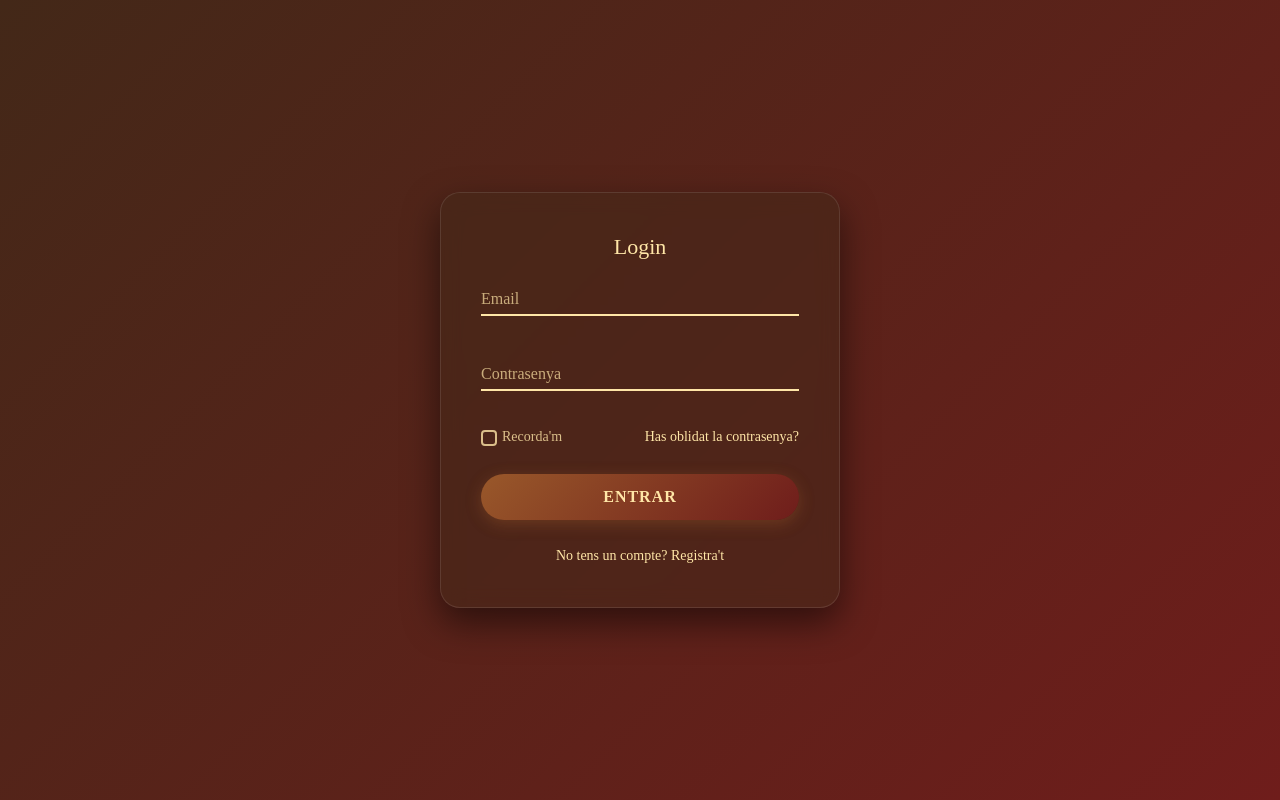
After one commit to RogerMuntane/Ni-un-palo-al-agua, a PHP site: page /public/login.html in a window 1280 px wide. The commit adds this page. Run offline with PHP 8.4, Linux system fonts and the light colour scheme.

Commit message:
Pagina Login

```diff
--- a/Projecte Intermodular/Proyecto/public/css/main.css
+++ b/Projecte Intermodular/Proyecto/public/css/main.css
@@ -1278,6 +1278,204 @@ header .overlay-sidepanel.active {
   margin-bottom: 35px;
 }
 
+* {
+  margin: 0;
+  padding: 0;
+  -webkit-box-sizing: border-box;
+          box-sizing: border-box;
+  font-family: "NunitoSans";
+}
+
+.pagina-login {
+  display: -webkit-box;
+  display: -ms-flexbox;
+  display: flex;
+  -webkit-box-pack: center;
+      -ms-flex-pack: center;
+          justify-content: center;
+  -webkit-box-align: center;
+      -ms-flex-align: center;
+          align-items: center;
+  min-height: 100vh;
+  background: linear-gradient(135deg, #432818 0%, #6F1D1B 100%);
+}
+
+.login-camps {
+  position: relative;
+  width: 90%;
+  max-width: 400px;
+  padding: 40px;
+  background: rgba(67, 40, 24, 0.5);
+  -webkit-box-shadow: 0 15px 35px rgba(0, 0, 0, 0.5);
+          box-shadow: 0 15px 35px rgba(0, 0, 0, 0.5);
+  border-radius: 20px;
+  border: 1px solid rgba(255, 255, 255, 0.1);
+  backdrop-filter: blur(10px);
+  overflow: hidden;
+}
+
+h2 {
+  text-align: center;
+  color: #FFE6A7;
+  font-size: 32px;
+  margin-bottom: 30px;
+}
+
+.camps-texts {
+  position: relative;
+  margin-bottom: 35px;
+}
+
+.camps-texts input {
+  width: 100%;
+  padding: 10px 0;
+  font-size: 16px;
+  color: #FFE6A7;
+  background: transparent;
+  border: none;
+  border-bottom: 2px solid #FFE6A7;
+  outline: none;
+  -webkit-transition: border-color 0.3s ease;
+  transition: border-color 0.3s ease;
+}
+
+.camps-texts label {
+  position: absolute;
+  top: 0;
+  left: 0;
+  padding: 10px 0;
+  font-size: 16px;
+  color: #FFE6A7;
+  opacity: 0.7;
+  pointer-events: none;
+  -webkit-transition: all 0.3s ease;
+  transition: all 0.3s ease;
+}
+
+.camps-texts input:not(:-moz-placeholder) ~ label {
+  top: -20px;
+  font-size: 12px;
+  color: #99582A;
+  opacity: 1;
+}
+
+.camps-texts input:not(:-ms-input-placeholder) ~ label {
+  top: -20px;
+  font-size: 12px;
+  color: #99582A;
+  opacity: 1;
+}
+
+.camps-texts input:focus ~ label,
+.camps-texts input:not(:placeholder-shown) ~ label {
+  top: -20px;
+  font-size: 12px;
+  color: #99582A;
+  opacity: 1;
+}
+
+.enllazos {
+  display: -webkit-box;
+  display: -ms-flexbox;
+  display: flex;
+  -webkit-box-pack: justify;
+      -ms-flex-pack: justify;
+          justify-content: space-between;
+  -webkit-box-align: center;
+      -ms-flex-align: center;
+          align-items: center;
+  margin-bottom: 25px;
+  font-size: 14px;
+}
+
+.recorda {
+  display: -webkit-box;
+  display: -ms-flexbox;
+  display: flex;
+  -webkit-box-align: center;
+      -ms-flex-align: center;
+          align-items: center;
+  gap: 5px;
+  color: #FFE6A7;
+  opacity: 0.8;
+}
+.recorda label {
+  cursor: pointer;
+}
+
+.recorda input[type=checkbox] {
+  -moz-appearance: none;
+       appearance: none;
+  -webkit-appearance: none;
+  width: 16px;
+  height: 16px;
+  background-color: transparent;
+  border: 2px solid #FFE6A7;
+  border-radius: 4px;
+  cursor: pointer;
+  position: relative;
+  -webkit-transition: all 0.2s ease;
+  transition: all 0.2s ease;
+}
+.recorda input[type=checkbox]:hover {
+  border-color: #99582A;
+}
+
+.recorda input[type=checkbox]:checked {
+  background-color: #99582A;
+  border-color: #99582A;
+}
+
+.recorda input[type=checkbox]:checked::before {
+  content: "✔";
+  display: block;
+  color: #FFE6A7;
+  font-size: 12px;
+  font-weight: bold;
+  text-align: center;
+  line-height: 13px;
+}
+
+.oblidat, .registrar a {
+  color: #FFE6A7;
+  text-decoration: none;
+}
+.oblidat:hover, .registrar a:hover {
+  color: #99582A;
+  text-decoration: underline;
+}
+
+.registrar {
+  text-align: center;
+  margin-top: 25px;
+  color: #FFE6A7;
+  font-size: 14px;
+}
+
+.button-login {
+  width: 100%;
+  padding: 14px 25px;
+  font-size: 16px;
+  font-weight: 600;
+  border: none;
+  border-radius: 50px;
+  cursor: pointer;
+  -webkit-transition: all 0.3s ease;
+  transition: all 0.3s ease;
+  text-transform: uppercase;
+  letter-spacing: 1px;
+  background: linear-gradient(135deg, #99582A 0%, #6F1D1B 100%);
+  color: #FFE6A7;
+  -webkit-box-shadow: 0 4px 15px rgba(153, 88, 42, 0.4);
+          box-shadow: 0 4px 15px rgba(153, 88, 42, 0.4);
+}
+.button-login:hover {
+  -webkit-transform: translateY(-3px);
+          transform: translateY(-3px);
+  -webkit-box-shadow: 0 6px 20px rgba(153, 88, 42, 0.6);
+          box-shadow: 0 6px 20px rgba(153, 88, 42, 0.6);
+}
+
 h1, h2, h3 {
   margin: 0;
 }
--- /dev/null
+++ b/Projecte Intermodular/Proyecto/public/login.html
@@ -0,0 +1,49 @@
+<!DOCTYPE html>
+<html lang="ca">
+
+<head>
+    <meta charset="UTF-8">
+    <meta name="viewport" content="width=device-width, initial-scale=1.0">
+    <title>Document</title>
+    <link rel="stylesheet" href="css/main.css">
+</head>
+
+<body class="pagina-login">
+
+    <div class="login-camps">
+        <span></span>
+        <span></span>
+        <span></span>
+        <span></span>
+
+        <h2>Login</h2>
+        <form>
+            <div class="camps-texts">
+                <input type="email" name="email" id="email" required placeholder=" ">
+                <label for="email">Email</label>
+            </div>
+            <div class="camps-texts">
+                <input type="password" name="password" id="password" required placeholder=" ">
+                <label for="password">Contrasenya</label>
+            </div>
+
+            <div class="enllazos">
+                <div class="recorda">
+                    <input type="checkbox" id="remember">
+                    <label for="remember">Recorda'm</label>
+                </div>
+                <a href="#" class="oblidat">Has oblidat la contrasenya?</a>
+            </div>
+            <button type="submit" class="button-login">
+                <span>Entrar</span>
+            </button>
+
+            <div class="registrar">
+                <p>No tens un compte? <a href="#">Registra't</a></p>
+            </div>
+        </form>
+    </div>
+
+</body>
+
+</html>
--- a/Projecte Intermodular/Proyecto/styles/components/_index.scss
+++ b/Projecte Intermodular/Proyecto/styles/components/_index.scss
@@ -2,3 +2,4 @@
 @forward "_cards";
 @forward "_forms";
 @forward "_navigation";
+@forward "_login";
--- /dev/null
+++ b/Projecte Intermodular/Proyecto/styles/components/_login.scss
@@ -0,0 +1,166 @@
+// Creacio d'un nou fitxer login.scss perquè sigui més visible i no hes barregi amb els altres formularis.
+@use "../abstract/variables" as *;
+
+* {
+    margin: 0;
+    padding: 0;
+    box-sizing: border-box;
+    font-family: $font-parraf;
+}
+
+.pagina-login {
+    display: flex;
+    justify-content: center;
+    align-items: center;
+    min-height: 100vh;
+    background: linear-gradient(135deg, $color-principal 0%, $color-rojo 100%);
+}
+
+.login-camps {
+    position: relative;
+    width: 90%;
+    max-width: 400px;
+    padding: 40px;
+    background: rgba(red($color-principal), green($color-principal), blue($color-principal), 0.5);
+    box-shadow: 0 15px 35px rgba(0,0,0,0.5);
+    border-radius: 20px;
+    border: 1px solid rgba(255, 255, 255, 0.1);
+    backdrop-filter: blur(10px);
+    overflow: hidden;
+}
+
+h2 {
+    text-align: center;
+    color: $color-amarillo;
+    font-size: 32px;
+    margin-bottom: 30px;
+}
+
+.camps-texts {
+    position: relative;
+    margin-bottom: 35px;
+}
+
+.camps-texts input {
+    width: 100%;
+    padding: 10px 0;
+    font-size: 16px;
+    color: $color-amarillo;
+    background: transparent;
+    border: none;
+    border-bottom: 2px solid $color-amarillo;
+    outline: none;
+    transition: border-color 0.3s ease;
+}
+
+.camps-texts label {
+    position: absolute;
+    top: 0;
+    left: 0;
+    padding: 10px 0;
+    font-size: 16px;
+    color: $color-amarillo;
+    opacity: 0.7;
+    pointer-events: none;
+    transition: all 0.3s ease;
+}
+
+.camps-texts input:focus ~ label,
+.camps-texts input:not(:placeholder-shown) ~ label {
+    top: -20px;
+    font-size: 12px;
+    color: $color-naranja;
+    opacity: 1;
+}
+
+.enllazos {
+    display: flex;
+    justify-content: space-between;
+    align-items: center;
+    margin-bottom: 25px;
+    font-size: 14px;
+}
+
+.recorda {
+    display: flex;
+    align-items: center;
+    gap: 5px;
+    color: $color-amarillo;
+    opacity: 0.8;
+
+    label {
+        cursor: pointer;
+    }
+}
+
+.recorda input[type="checkbox"] {
+    appearance: none;
+    -webkit-appearance: none;
+    width: 16px;
+    height: 16px;
+
+    background-color: transparent;
+    border: 2px solid $color-amarillo;
+    border-radius: 4px;
+    cursor: pointer;
+    position: relative;
+    transition: all 0.2s ease;
+
+    &:hover {
+        border-color: $color-naranja;
+    }
+}
+
+.recorda input[type="checkbox"]:checked {
+    background-color: $color-naranja;
+    border-color: $color-naranja;
+}
+
+.recorda input[type="checkbox"]:checked::before {
+    content: '✔';
+    display: block;
+    color: $color-amarillo;
+    font-size: 12px;
+    font-weight: bold;
+    text-align: center;
+    line-height: 13px;
+}
+
+
+.oblidat, .registrar a {
+    color: $color-amarillo;
+    text-decoration: none;
+    &:hover {
+        color: $color-naranja;
+        text-decoration: underline;
+    }
+}
+
+.registrar {
+    text-align: center;
+    margin-top: 25px;
+    color: $color-amarillo;
+    font-size: 14px;
+}
+
+.button-login {
+    width: 100%;
+    padding: 14px 25px;
+    font-size: 16px;
+    font-weight: 600;
+    border: none;
+    border-radius: 50px;
+    cursor: pointer;
+    transition: all 0.3s ease;
+    text-transform: uppercase;
+    letter-spacing: 1px;
+
+    background: linear-gradient(135deg, $color-naranja 0%, $color-rojo 100%);
+    color: $color-amarillo;
+    box-shadow: 0 4px 15px rgba(153, 88, 42, 0.4);
+
+    &:hover {
+        transform: translateY(-3px);
+        box-shadow: 0 6px 20px rgba(153, 88, 42, 0.6);
+    }
+}
```
Also changed, not shown: Projecte Intermodular/Proyecto/public/css/main.min.css, 2 other files.
